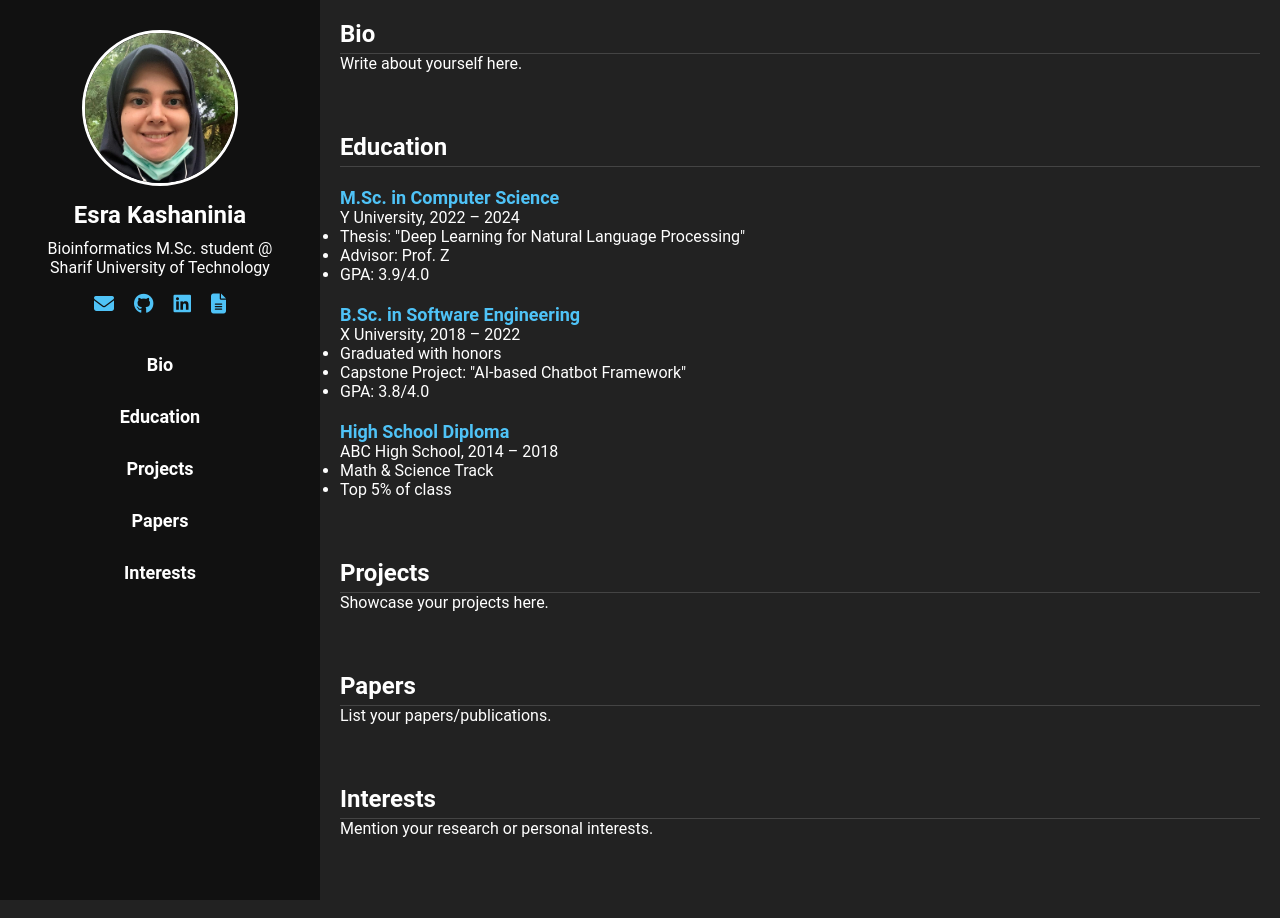
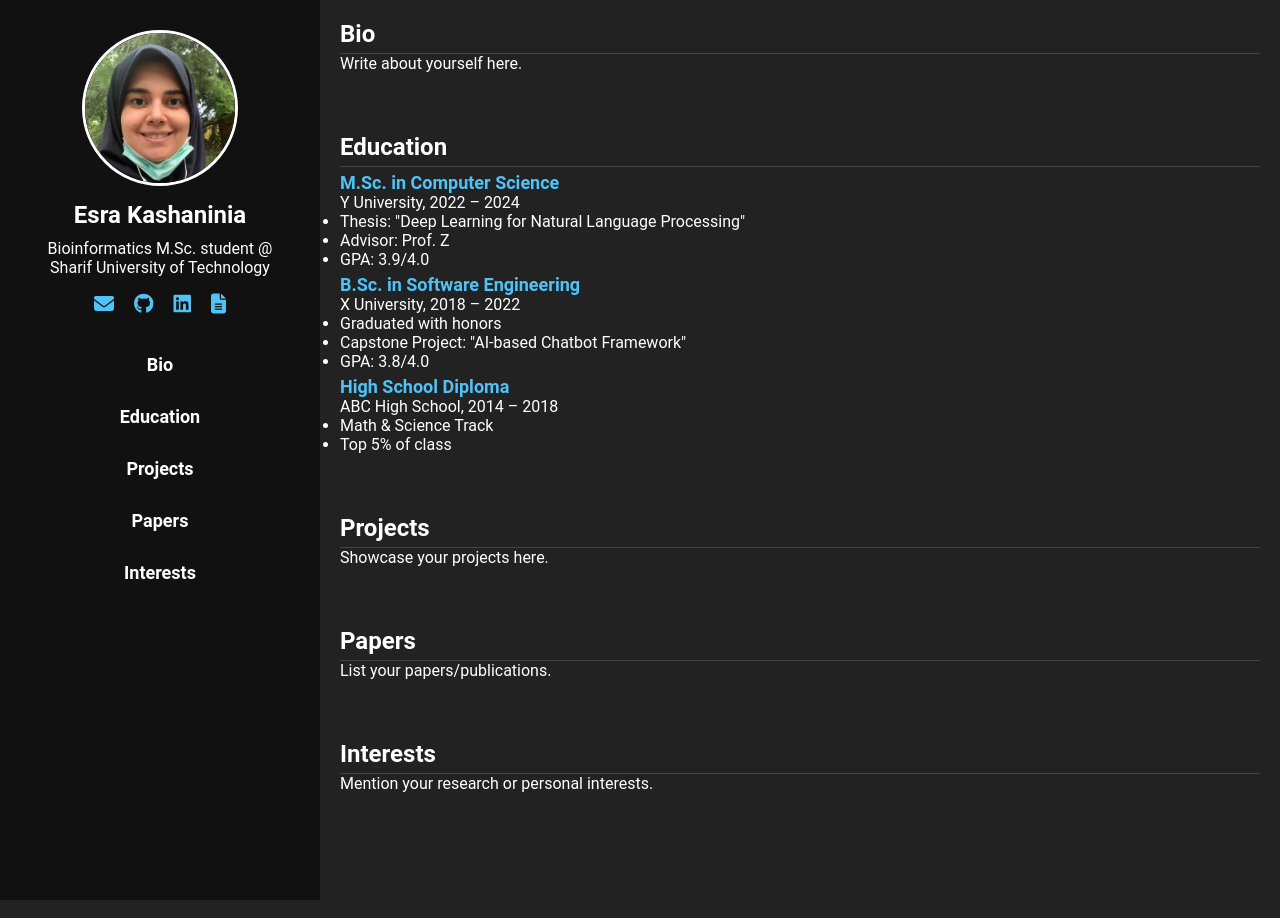
Before and after one commit to Esra-K/Esra-K.github.io, a Jekyll site: the page built from index.md, in a window 1280 px wide. Built offline with Jekyll 4.4.1, drawn with Linux system fonts in a browser that asks for light colours.

Commit message:
fix margin top

```diff
--- a/assets/css/style.css
+++ b/assets/css/style.css
@@ -151,7 +151,7 @@ section h2 {
 /* added for subsections and <h3> tags */
 section h3 {
   font-size: 18px;
-  margin-top: 20px;
+  margin-top: 5px;
   color: #4FC3F7;
 }
 
```
